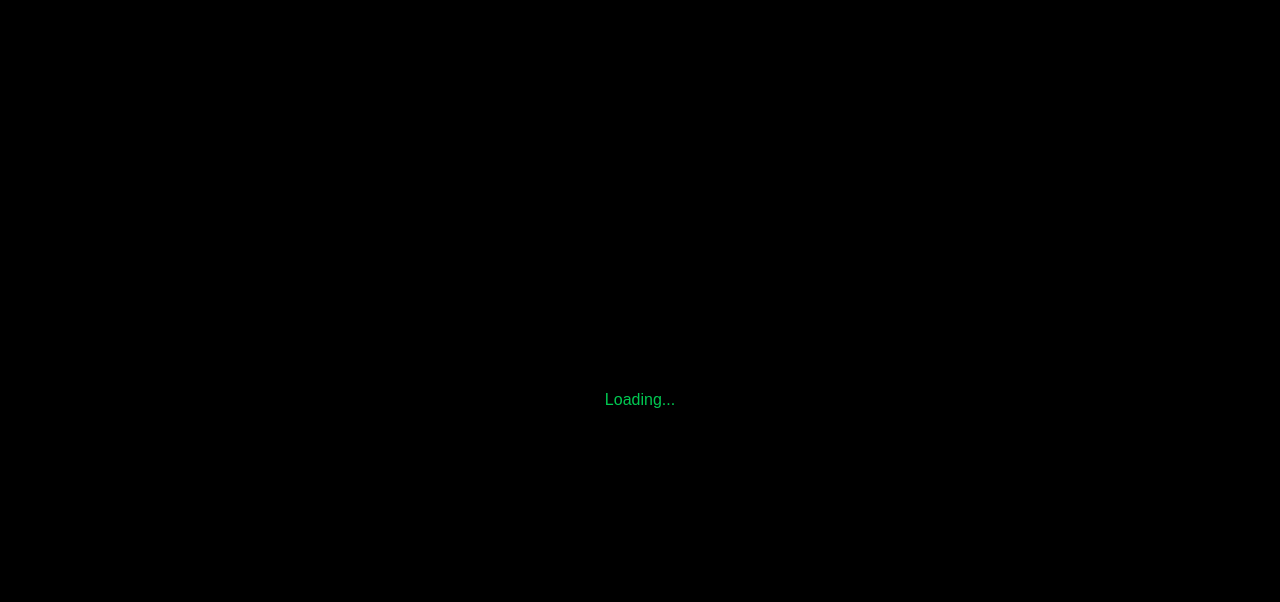
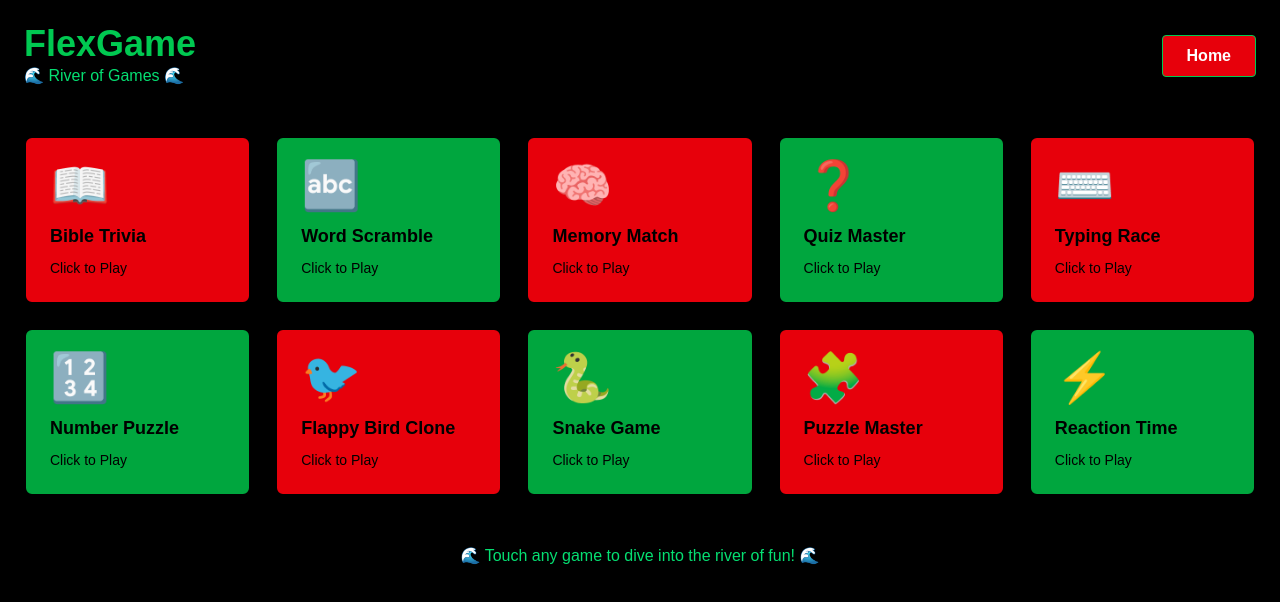
Before and after one commit to Peter-ConX/Flexgame, a Next.js app: page /dashboard in a window 1280 px wide. Before the commit this address had no page. Shown: the top 602 px of the page. Built offline with nearby package versions, Linux system fonts and the light colour scheme.

Commit message:
Feature: Remove authentication - Make game fully open access. Players can now go straight to games from homepage without login. Coins/XP reward system remains intact.

```diff
--- a/app/dashboard/page.tsx
+++ b/app/dashboard/page.tsx
@@ -2,7 +2,6 @@
 
 import { useState, useEffect } from 'react';
 import Link from 'next/link';
-import { useRouter } from 'next/navigation';
 
 const games = [
   { id: 1, name: 'Bible Trivia', icon: '📖', color: 'bg-red-600' },
@@ -18,21 +17,11 @@ const games = [
 ];
 
 export default function Dashboard() {
-  const router = useRouter();
-  const [email, setEmail] = useState('');
   const [loading, setLoading] = useState(true);
 
   useEffect(() => {
-    const token = localStorage.getItem('token');
-    const userEmail = localStorage.getItem('email');
-
-    if (!token) {
-      router.push('/auth/login');
-    } else {
-      setEmail(userEmail || '');
-      setLoading(false);
-    }
-  }, [router]);
+    setLoading(false);
+  }, []);
 
   const handleLogout = () => {
     localStorage.removeItem('token');
@@ -49,14 +38,13 @@ export default function Dashboard() {
         <div className="flex justify-between items-center mb-12">
           <div>
             <h1 className="text-4xl font-bold text-green-500">FlexGame</h1>
-            <p className="text-green-400">Welcome, {email}</p>
+            <p className="text-green-400">🌊 River of Games 🌊</p>
           </div>
-          <button
-            onClick={handleLogout}
-            className="px-6 py-2 bg-red-600 hover:bg-red-700 text-white font-bold rounded border border-green-500 transition"
-          >
-            Logout
-          </button>
+          <Link href="/">
+            <button className="px-6 py-2 bg-red-600 hover:bg-red-700 text-white font-bold rounded border border-green-500 transition">
+              Home
+            </button>
+          </Link>
         </div>
 
         {/* Games Grid */}
--- a/app/games/[id]/page.tsx
+++ b/app/games/[id]/page.tsx
@@ -109,12 +109,6 @@ export default function GamePage() {
   const [allQuestions, setAllQuestions] = useState<any[]>([]);
 
   useEffect(() => {
-    const token = localStorage.getItem('token');
-    if (!token) {
-      router.push('/auth/login');
-      return;
-    }
-
     // Initialize game based on ID
     setTimeout(() => {
       let questions: any[] = [];
--- a/app/page.tsx
+++ b/app/page.tsx
@@ -115,14 +115,9 @@ export default function Home() {
         </p>
 
         <div className="flex gap-4 pointer-events-auto">
-          <Link href="/auth/login">
-            <button className="px-8 py-3 bg-red-600 hover:bg-red-700 text-white font-bold rounded border-2 border-green-500 transition">
-              Login
-            </button>
-          </Link>
-          <Link href="/auth/signup">
-            <button className="px-8 py-3 bg-green-600 hover:bg-green-700 text-white font-bold rounded border-2 border-red-600 transition">
-              Sign Up
+          <Link href="/dashboard">
+            <button className="px-8 py-3 bg-green-600 hover:bg-green-700 text-black font-bold rounded border-2 border-red-600 transition text-lg">
+              Play Games
             </button>
           </Link>
         </div>
```
